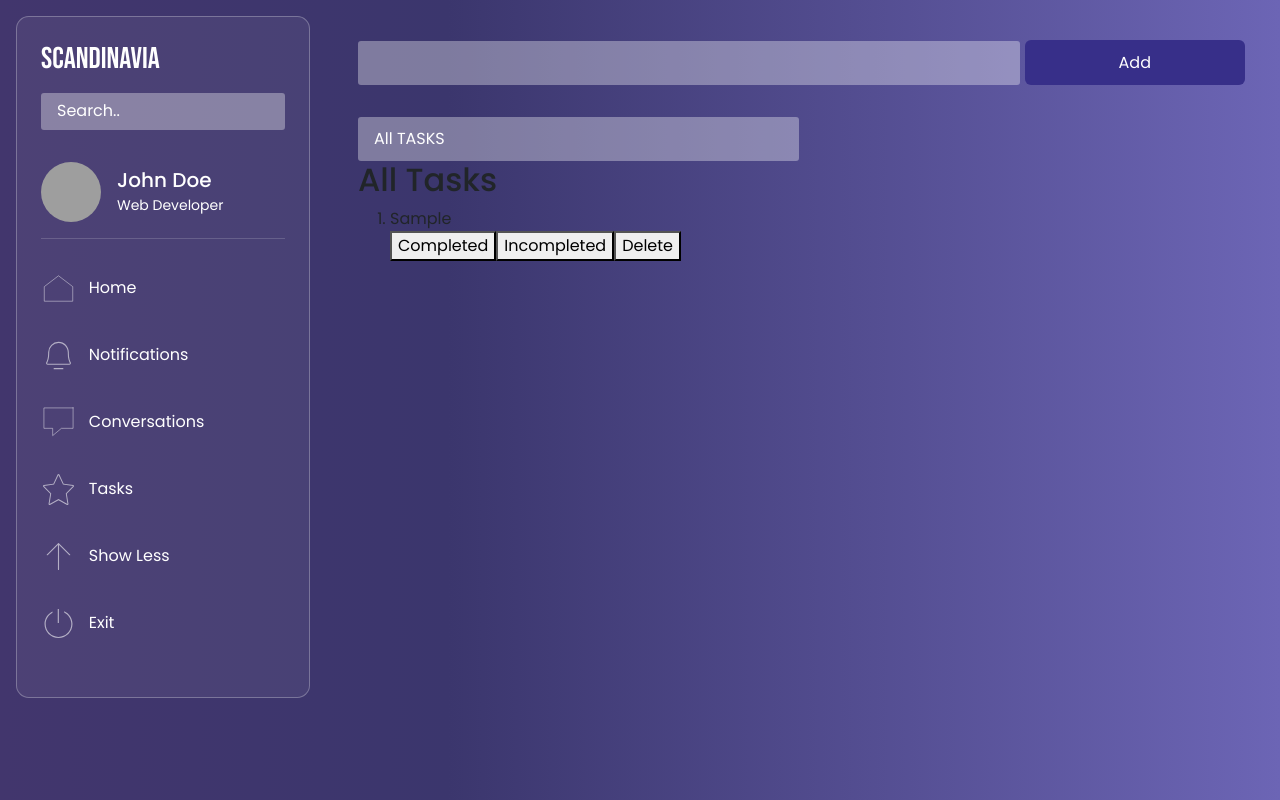
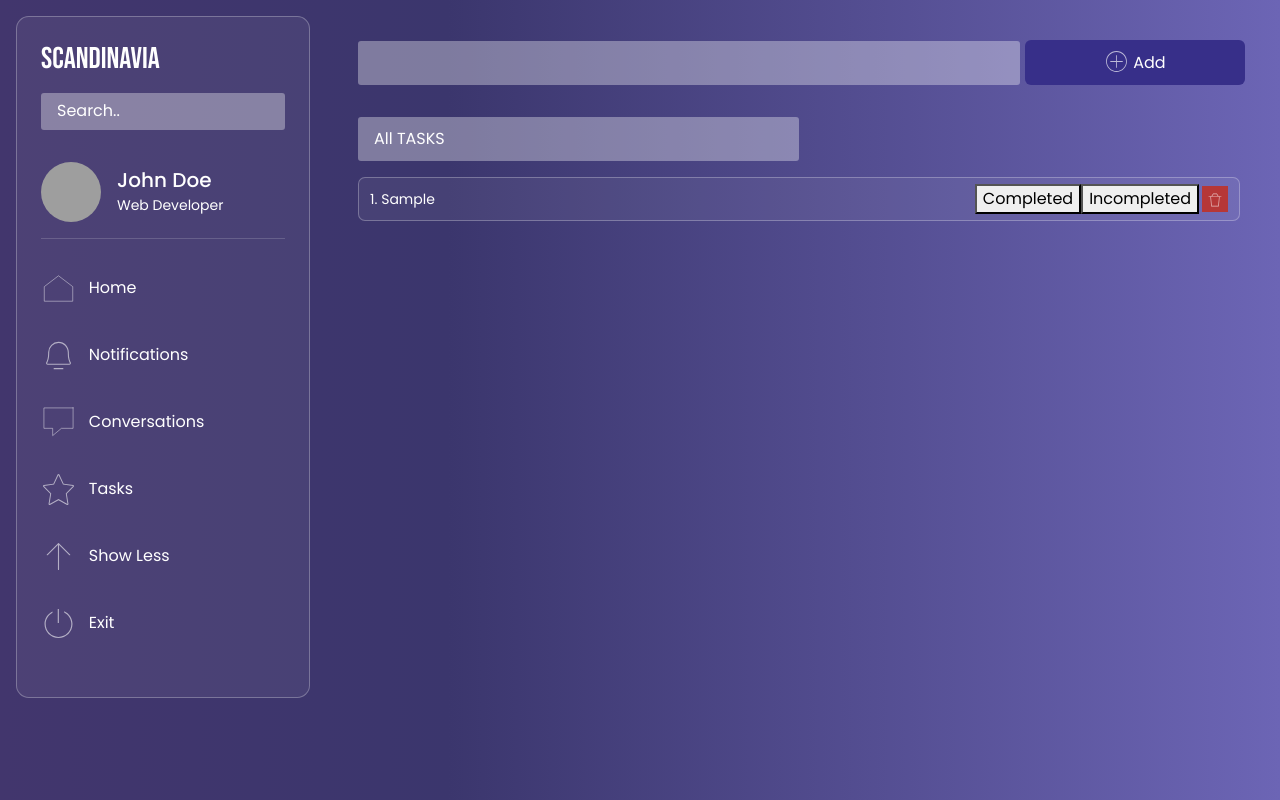
Before and after one commit to priyan1995/scandinav_test, a React (Create React App) app: page / in a window 1280 px wide. Both pictures are taken after typing "Sample" into the empty fields and a click on the button "Add". Built offline with nearby package versions, Linux system fonts and the light colour scheme; grey boxes are pictures that could not be loaded.

Commit message:
task car UI development

```diff
--- a/src/components/AddTask.jsx
+++ b/src/components/AddTask.jsx
@@ -3,6 +3,7 @@ import { UiInput } from "./common/UiInput";
 import { Button } from "react-bootstrap";
 import { useDispatch } from "react-redux";
 import { addTask } from "../redux/actions";
+import { PlusIcon } from "../styles/icons/PlusIcon";
 
 export const AddTask = () => {
     const [newTask, setNewTask] = useState("");
@@ -26,7 +27,7 @@ export const AddTask = () => {
             <div className="pd-add-task">
                 {/* <input className="pd-add-task-input" value={newTask} onChange={e => setNewTask(e.target.value)} /> */}
                 <UiInput  className="pd-add-task__input" value={newTask} onChange={e => setNewTask(e.target.value)}  />
-                <Button onClick={addHandleTask}>Add</Button>
+                <Button onClick={addHandleTask}><PlusIcon/> Add</Button>
             </div>
         </>
     )
--- a/src/components/AllTasks.jsx
+++ b/src/components/AllTasks.jsx
@@ -18,23 +18,20 @@ export const AllTasks = () => {
 
     })
 
-     console.log(filteredTasks);
+    // console.log(filteredTasks);
 
 
     return (
         <>
-            <h2>All Tasks</h2>
-
-            <ol>
+            <div className="pd-all-tasks">
                 {
                     filteredTasks.map((task, index) => (
-                        // <li key={index}>{task.text}</li>
                         <>
-                        <TaskItem keyItem={index} name={task.text} completed={task.completed}/>
+                            <TaskItem keyItem={index} name={task.text} completed={task.completed} />
                         </>
                     ))
                 }
-            </ol>
+            </div>
         </>
     )
 }
--- a/src/components/common/TaskItem.jsx
+++ b/src/components/common/TaskItem.jsx
@@ -1,6 +1,7 @@
 import React from "react";
 import { useDispatch } from "react-redux";
 import { deleteTask, markComplete, markInComplete } from "../../redux/actions";
+import { TrashIcon } from "../../styles/icons/TrashIcon";
 
 export const TaskItem = (props) => {
 
@@ -25,16 +26,17 @@ const removeTask = (e) => {
 
     return (
         <>
+            <div className="pd-task-item">
+                <div className="pd-task-item__card" key={props.keyItem}>
+                    <span className={props.completed ? "pd-completed" : ""}> {props.keyItem + 1}. {props.name} </span>
 
-            <li key={props.keyItem}>
-              <span className={props.completed ? "pd-completed" : ""}> {props.name} </span>
-
-                <div>
-                    <button onClick={()=>markAsComplete(props.keyItem)}>Completed</button>
-                    <button onClick={()=>markAsInComplete(props.keyItem)}>Incompleted</button>
-                    <button onClick={()=>removeTask(props.keyItem)}>Delete</button>
+                    <div className="pd-task-item__button-wrapper">
+                        <button onClick={() => markAsComplete(props.keyItem)}>Completed</button>
+                        <button onClick={() => markAsInComplete(props.keyItem)}>Incompleted</button>
+                        <button onClick={() => removeTask(props.keyItem)} className="pd-trash"><TrashIcon/></button>
                     </div>
-            </li>
+                </div>
+            </div>
         </>
     )
 }
--- a/src/styles/_tasks.scss
+++ b/src/styles/_tasks.scss
@@ -27,6 +27,14 @@
             }
         }
     }
+    svg {
+        width: 25px;
+        height: auto;
+        margin-top: -3px;
+        path {
+            fill: $svgLightColor;
+        }
+    }
     button {
         flex: 0 0 25%;
         max-width: 25%;
@@ -54,3 +62,40 @@
         appearance: none;
     }
 }
+
+.pd-task-item {
+    &__card {
+        display: flex;
+        align-items: center;
+        justify-content: space-between;
+
+        margin: 1rem 0;
+        padding: 6px 11px;
+        border: 1px solid rgba(255, 255, 255, 0.2705882353);
+        border-radius: 7px;
+        background: rgba(255, 255, 255, 0.0588235294);
+        span {
+            color: $fontColorLight;
+            @include fnt-poppins(400, 14px);
+        }
+    }
+
+    &__button-wrapper {
+        .pd-trash {
+            background: $buttonDanger;
+            border: none;
+            margin-left: 3px;
+            &:hover {
+                background: $buttonDangerHover;
+                transition: $buttonTransition;
+            }
+            svg {
+                width: 14px;
+                height: auto;
+                path {
+                    fill: $svgLightColor;
+                }
+            }
+        }
+    }
+}
--- a/src/styles/_variables.scss
+++ b/src/styles/_variables.scss
@@ -2,3 +2,7 @@ $fontColorDark: #121212;
 $fontColorLight: #ffffff;
 $buttonColor:#372f89;
 $buttonHover:#181068;
+$svgLightColor:#ffffffab;
+$buttonDanger:#b63737;
+$buttonDangerHover:#cc2424;
+$buttonTransition:all 0.5s;
--- /dev/null
+++ b/src/styles/icons/PlusIcon.jsx
@@ -0,0 +1,18 @@
+import React from "react";
+
+export const PlusIcon = () => {
+    return (
+        <>
+            <svg width="800px" height="800px" viewBox="0 0 32 32" version="1.1" xmlns="http://www.w3.org/2000/svg" >
+                <g id="icomoon-ignore">
+                </g>
+                <path d="M16 2.672c-7.362 0-13.328 5.966-13.328 13.328s5.966 13.328 13.328 13.328c7.362 0 13.328-5.966 13.328-13.328s-5.966-13.328-13.328-13.328zM16 28.262c-6.761 0-12.262-5.501-12.262-12.262s5.501-12.262 12.262-12.262c6.761 0 12.262 5.501 12.262 12.262s-5.501 12.262-12.262 12.262z" fill="#000000">
+
+                </path>
+                <path d="M16.533 8.003h-1.066v7.464h-7.428v1.066h7.428v7.428h1.066v-7.428h7.464v-1.066h-7.464z" fill="#000000">
+
+                </path>
+            </svg>
+        </>
+    )
+}
--- /dev/null
+++ b/src/styles/icons/TrashIcon.jsx
@@ -0,0 +1,11 @@
+import React from "react";
+
+export const TrashIcon = () => {
+    return (
+        <>
+            <svg fill="#000000" width="800px" height="800px" viewBox="0 0 32 32" version="1.1" xmlns="http://www.w3.org/2000/svg">
+                <path d="M30 7.249h-5.598l-3.777-5.665c-0.137-0.202-0.366-0.334-0.625-0.334h-8c-0 0-0.001 0-0.001 0-0.259 0-0.487 0.131-0.621 0.331l-0.002 0.003-3.777 5.665h-5.599c-0.414 0-0.75 0.336-0.75 0.75s0.336 0.75 0.75 0.75v0h3.315l1.938 21.319c0.036 0.384 0.356 0.682 0.747 0.682 0 0 0 0 0.001 0h16c0 0 0.001 0 0.001 0 0.39 0 0.71-0.298 0.745-0.679l0-0.003 1.938-21.319h3.316c0.414 0 0.75-0.336 0.75-0.75s-0.336-0.75-0.75-0.75v0zM12.401 2.75h7.196l2.999 4.499h-13.195zM23.314 29.25h-14.63l-1.863-20.5 18.358-0.001z"></path>
+            </svg>
+        </>
+    )
+}
```
Lines whose indentation alone changed are shown as unchanged.
